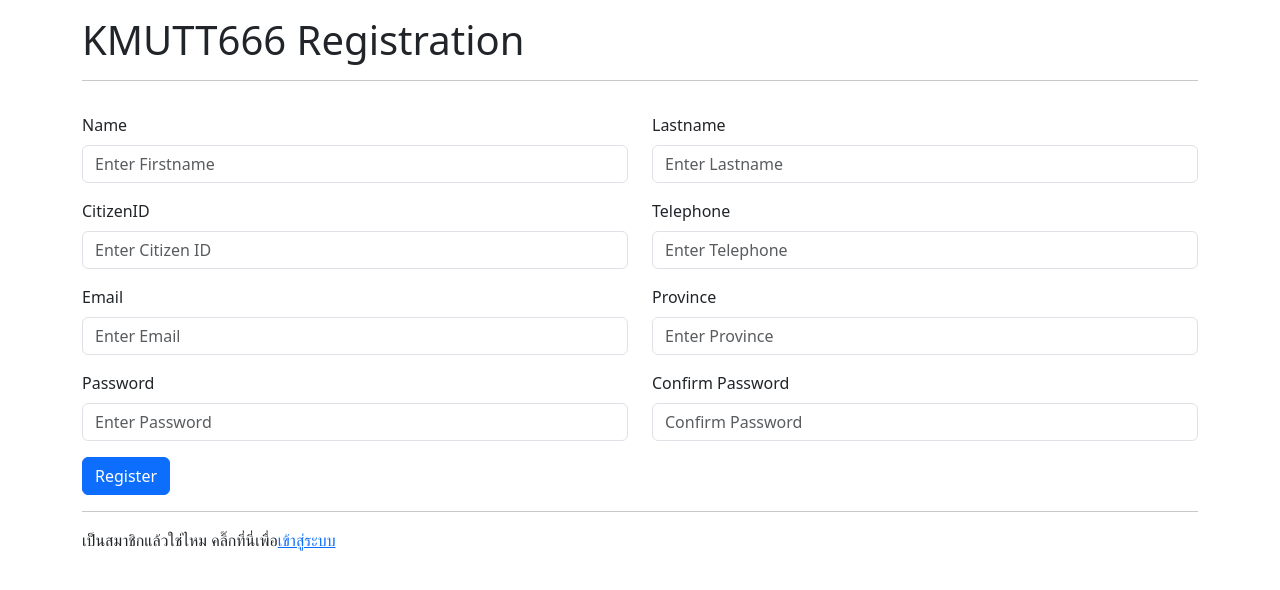
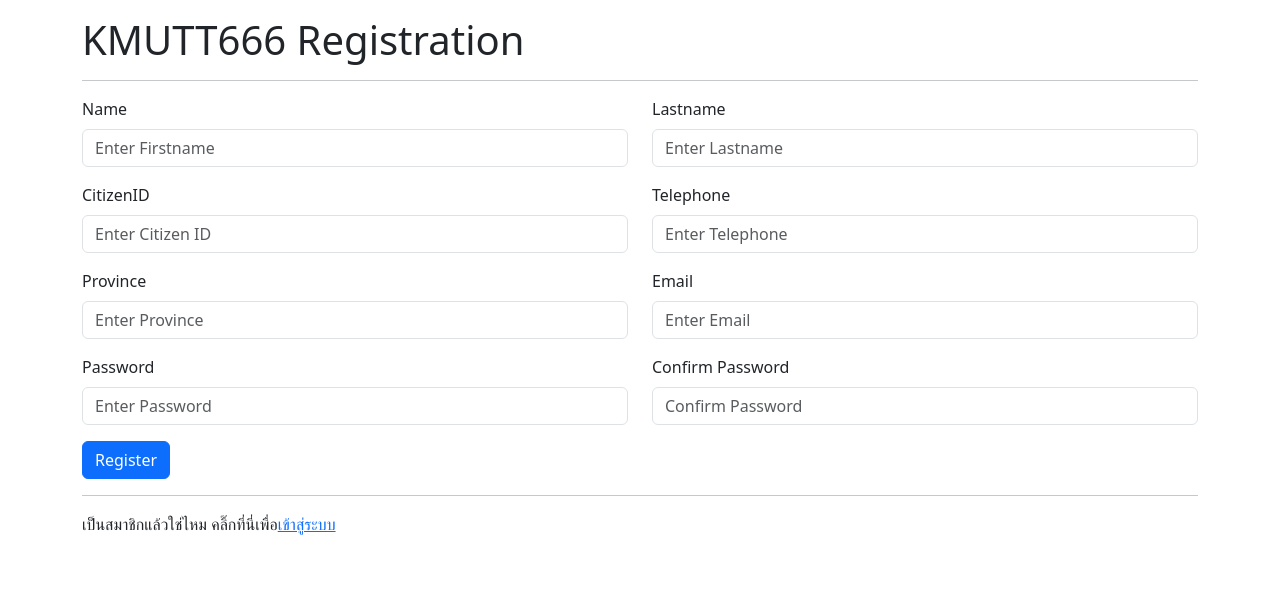
Before and after one commit to ClairCrest/DBProject, a PHP site: page /signup/index.php in a window 1280 px wide. Shown: the top 590 px of the page. Run offline with PHP 8.4, Linux system fonts and the light colour scheme.

Commit message:
Update index.php

```diff
--- a/signup/index.php
+++ b/signup/index.php
@@ -1,4 +1,5 @@
 <?php
+  session_start();
   require_once '../config/db.php';
 ?>
 <!doctype html>
@@ -14,7 +15,6 @@
   <div class="container mt-3">
     <h1>KMUTT666 Registration</h1>
     <hr>
-
     <form action="../signup/signup_db.php" method="post">
             <?php if (isset($_SESSION['error'])) { ?>
                 <div class="alert alert-danger" role="alert">
@@ -41,43 +41,43 @@
                 </div>
             <?php } ?>
       <div class="row">
-        <div class="col-md-6 mt-3">
+        <div class="col-md-6">
           <label for="firstname" class="form-label">Name</label>
-          <input type="text" class="form-control" id="firstname" name="firstname" placeholder="Enter Firstname">
+          <input type="text" class="form-control" name="firstname" placeholder="Enter Firstname">
         </div>
-        <div class="col-md-6 mt-3">
+        <div class="col-md-6">
           <label for="lastname" class="form-label">Lastname</label>
-          <input type="text" class="form-control" id="lastname" name="lastname" placeholder="Enter Lastname">
+          <input type="text" class="form-control" name="lastname" placeholder="Enter Lastname">
         </div>
       </div>
       <div class="row">
         <div class="col-md-6 mt-3">
           <label for="citizenID" class="form-label">CitizenID</label>
-          <input type="text" class="form-control" id="citizenID" name="citizenID" placeholder="Enter Citizen ID">
+          <input type="text" class="form-control" name="citizen_ID" placeholder="Enter Citizen ID">
         </div>
         <div class="col-md-6 mt-3">
           <label for="telephone" class="form-label">Telephone</label>
-          <input type="text" class="form-control" id="telephone" name="telephone" placeholder="Enter Telephone">
+          <input type="text" class="form-control" name="telephone" placeholder="Enter Telephone">
         </div>
       </div>
       <div class="row">
         <div class="col-md-6 mt-3">
-          <label for="email" class="form-label">Email</label>
-          <input type="text" class="form-control" id="email" name="email" placeholder="Enter Email">
+          <label for="province" class="form-label">Province</label>
+          <input type="text" class="form-control" name="province" placeholder="Enter Province">
         </div>
         <div class="col-md-6 mt-3">
-          <label for="province" class="form-label">Province</label>
-          <input type="text" class="form-control" id="province" name="province" placeholder="Enter Province">
+          <label for="email" class="form-label">Email</label>
+          <input type="email" class="form-control"name="email" placeholder="Enter Email">
         </div>
       </div>
       <div class="row">
         <div class="col-md-6 mt-3">
           <label for="password" class="form-label">Password</label>
-          <input type="text" class="form-control" id="password" name="password" placeholder="Enter Password">
+          <input type="password" class="form-control" name="password" placeholder="Enter Password">
         </div>
         <div class="col-md-6 mt-3">
           <label for="confirm_password" class="form-label">Confirm Password</label>
-          <input type="text" class="form-control" id="confirm_password" name="confirm_password" placeholder="Confirm Password">
+          <input type="password" class="form-control" name="c_password" placeholder="Confirm Password">
         </div>
       </div>
       <button type="submit" class="btn btn-primary mt-3 w-10" name="signup">Register</button>
```
